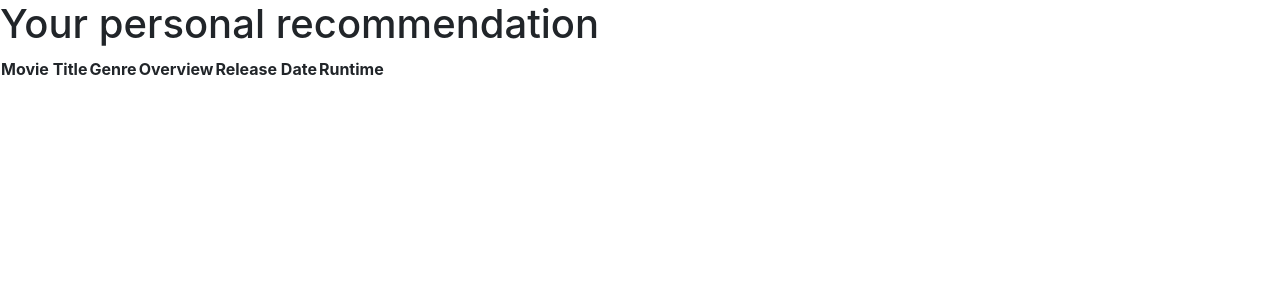
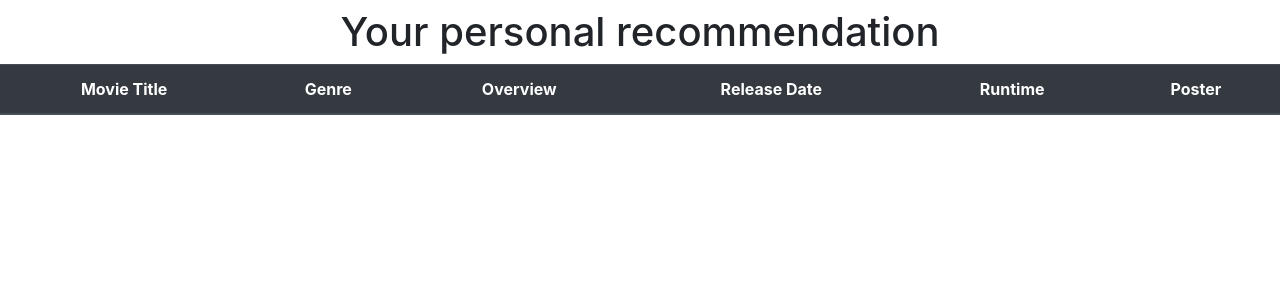
Before and after one commit to AlexanderWidmann/recommender2021, a Django app: template Assignment6/recommender_site/templates/recommendation.html in a window 1280 px wide. Shown: the top 300 px of the page. Run offline with Django 3.2, Linux system fonts and the light colour scheme; the template is opened without the code that fills it, so the values that code supplies are empty; parts of the project's set-up code (start-up, migrations or seed data) failed here and were passed over; some libraries are stand-ins or nearby versions.

Commit message:
made some comments

```diff
--- a/Assignment6/recommender_site/templates/recommendation.html
+++ b/Assignment6/recommender_site/templates/recommendation.html
@@ -3,34 +3,63 @@
 <head>
     <meta charset="UTF-8">
     <title>Title</title>
+    <!-- A small stylesheet to better display the content -->
+    <style type="text/css">
+        h1 {
+            text-align: center;
+        }
+
+
+        td {
+            text-align: center;
+            vertical-align: middle;
+        }
+
+        thead {
+            text-align: center;
+            vertical-align: middle;
+        }
+    </style>
 </head>
 <body>
-<link rel="stylesheet" href="https://stackpath.bootstrapcdn.com/bootstrap/4.3.1/css/bootstrap.min.css" integrity="sha384-ggOyR0iXCbMQv3Xipma34MD+dH/1fQ784/j6cY/iJTQUOhcWr7x9JvoRxT2MZw1T" crossorigin="anonymous">
-<script src="https://stackpath.bootstrapcdn.com/bootstrap/4.3.1/js/bootstrap.min.js" integrity="sha384-JjSmVgyd0p3pXB1rRibZUAYoIIy6OrQ6VrjIEaFf/nJGzIxFDsf4x0xIM+B07jRM" crossorigin="anonymous"></script>
-<h1>Your personal recommendation </h1>
+<!-- Importing Bootstrap -->
+<link rel="stylesheet" href="https://stackpath.bootstrapcdn.com/bootstrap/4.3.1/css/bootstrap.min.css"
+      integrity="sha384-ggOyR0iXCbMQv3Xipma34MD+dH/1fQ784/j6cY/iJTQUOhcWr7x9JvoRxT2MZw1T" crossorigin="anonymous">
+<script src="https://stackpath.bootstrapcdn.com/bootstrap/4.3.1/js/bootstrap.min.js"
+        integrity="sha384-JjSmVgyd0p3pXB1rRibZUAYoIIy6OrQ6VrjIEaFf/nJGzIxFDsf4x0xIM+B07jRM"
+        crossorigin="anonymous"></script>
+<meta charset="utf-8">
+<meta name="viewport" content="width=device-width, initial-scale=1">
 
 
-<div class="RecommenderClass">
-    <table class="RecommenderTable">
+<h1 class="mt-2">Your personal recommendation </h1>
+
+
+<div class="justify-content-center">
+    <table class="table table-striped table-hover">
         <thead class="thead-dark">
         <th>Movie Title</th>
         <th>Genre</th>
         <th>Overview</th>
         <th>Release Date</th>
         <th>Runtime</th>
+        <th>Poster</th>
 
-        </tr>
+
         </thead>
         <tbody>
-        <!-- jinja2 Technique -->
+        <!-- fill the table with the content, which is given from the json file -->
         {% if d %}
+            <!-- iterate over the json file -->
             {% for i in d %}
                 <tr>
+                    <!-- iterate over the json file and get the Values from every column -->
                     <td>{{ i.Title }}</td>
                     <td>{{ i.Genre }}</td>
                     <td>{{ i.overview }}</td>
                     <td>{{ i.release_date }}</td>
                     <td>{{ i.runtime }}</td>
+                    <!-- not every image can be accessed -->
                     <td><img src="https://www.themoviedb.org/t/p/original{{ i.poster_path }}" border="3" height="100"
                              width="100"></td>
                 </tr>
```
Also changed, not shown: Assignment6/recommender_site/templates/index.html (+34 -8 lines), Assignment6/recommender_site/views.py (+7 -10 lines), Assignment6/user_based_algo/__init__.py (+15 -19 lines).
